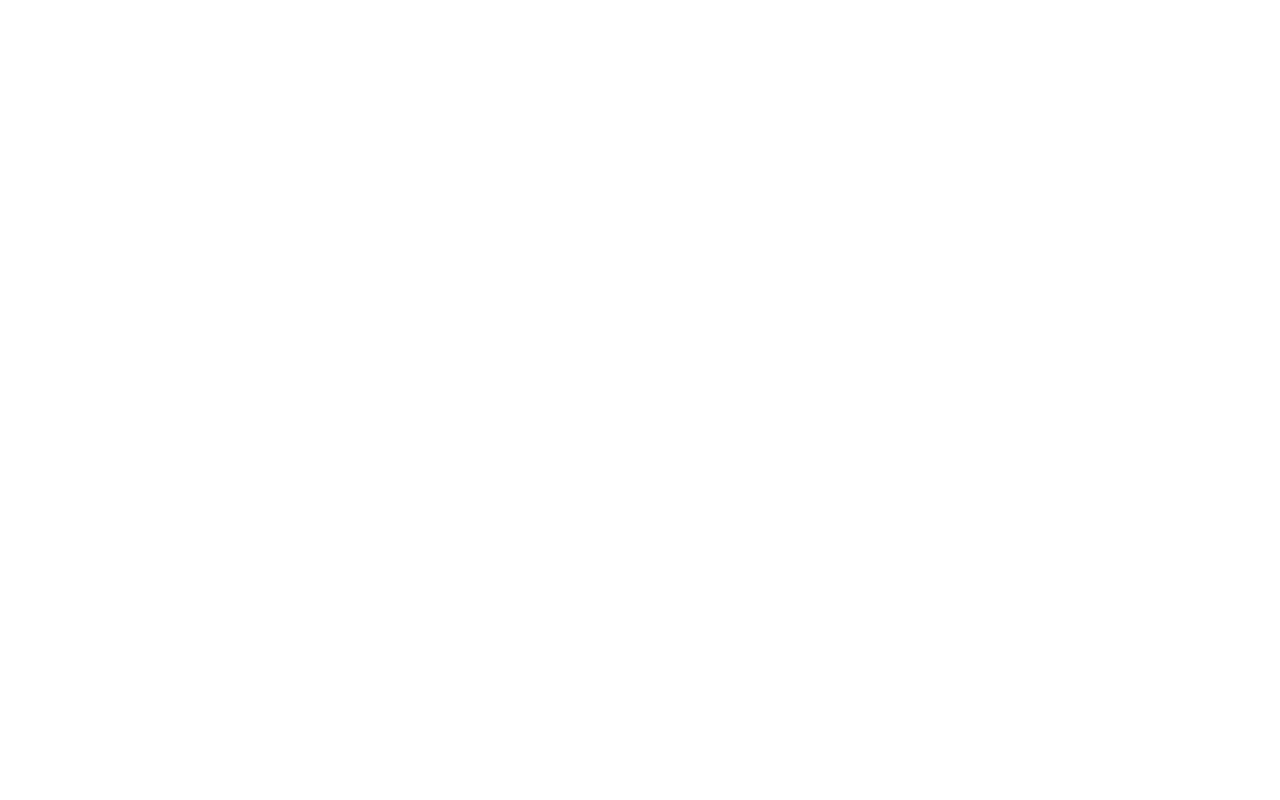
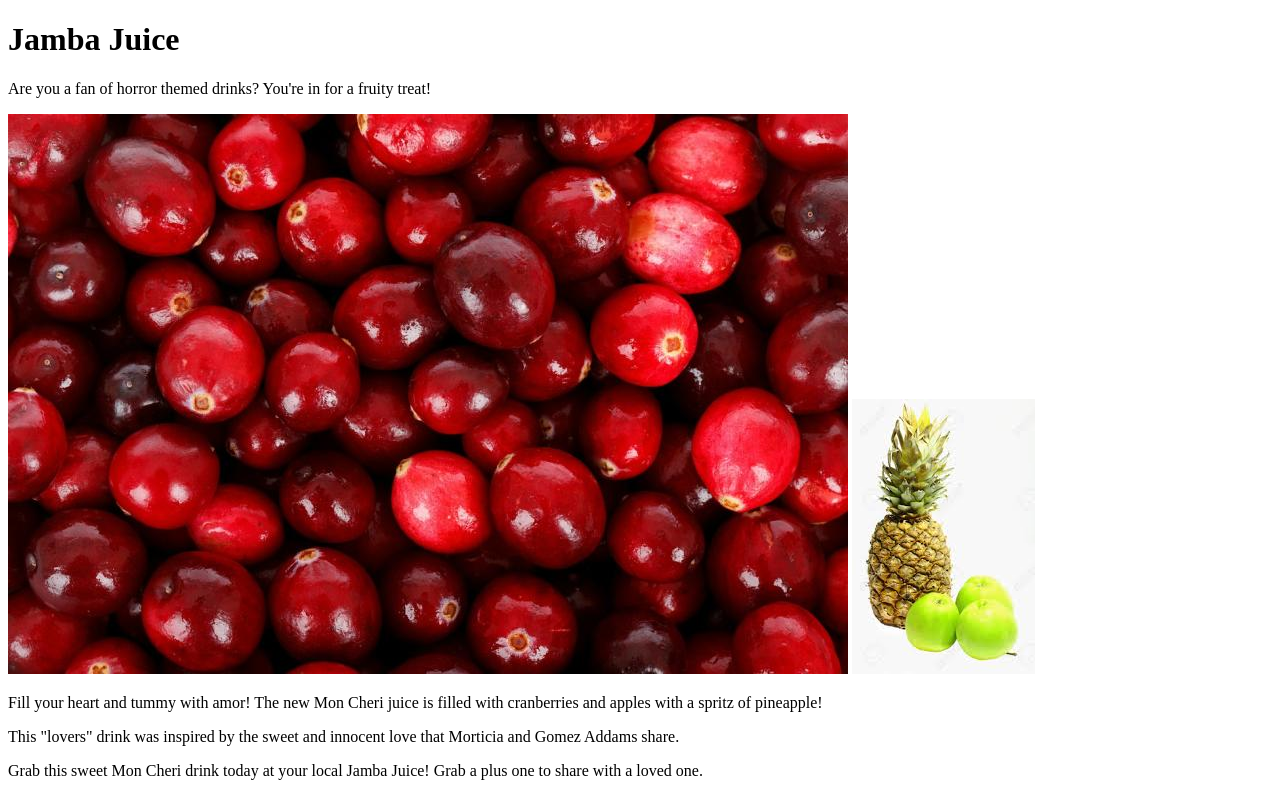
Before and after one commit to naomicerda1/Assignment005, a plain HTML site: page index.html in a window 1280 px wide. Drawn offline with Linux system fonts and the light colour scheme.

Commit message:
inserted some images and added class attributes to text

```diff
--- a/index.html
+++ b/index.html
@@ -8,6 +8,18 @@
     <link rel="stylesheet" href="main.css">
 </head>
 <body>
+    <h1>Jamba Juice</h1>
+    <p class="opening">Are you a fan of horror themed drinks?
+        You're in for a fruity treat!</p>
+
+        <img src="images/crans.jpg" alt="Fresh Cranberries juiced daily in the establishment.">
+        <img src="images/pineapples.jfif" alt="Pineapples and Green apples juiced daily in the establishment.">
+
+    <p class="opening">Fill your heart and tummy with amor!
+        The new Mon Cheri juice is filled with cranberries and apples with a spritz of pineapple!</p>
+        This "lovers" drink was inspired by the sweet and innocent love that Morticia and Gomez Addams share.
+    <p class="catch">Grab this sweet Mon Cheri drink today at your local Jamba Juice!
+        Grab a plus one to share with a loved one.</p>
 
 </body>
 </html>
```
